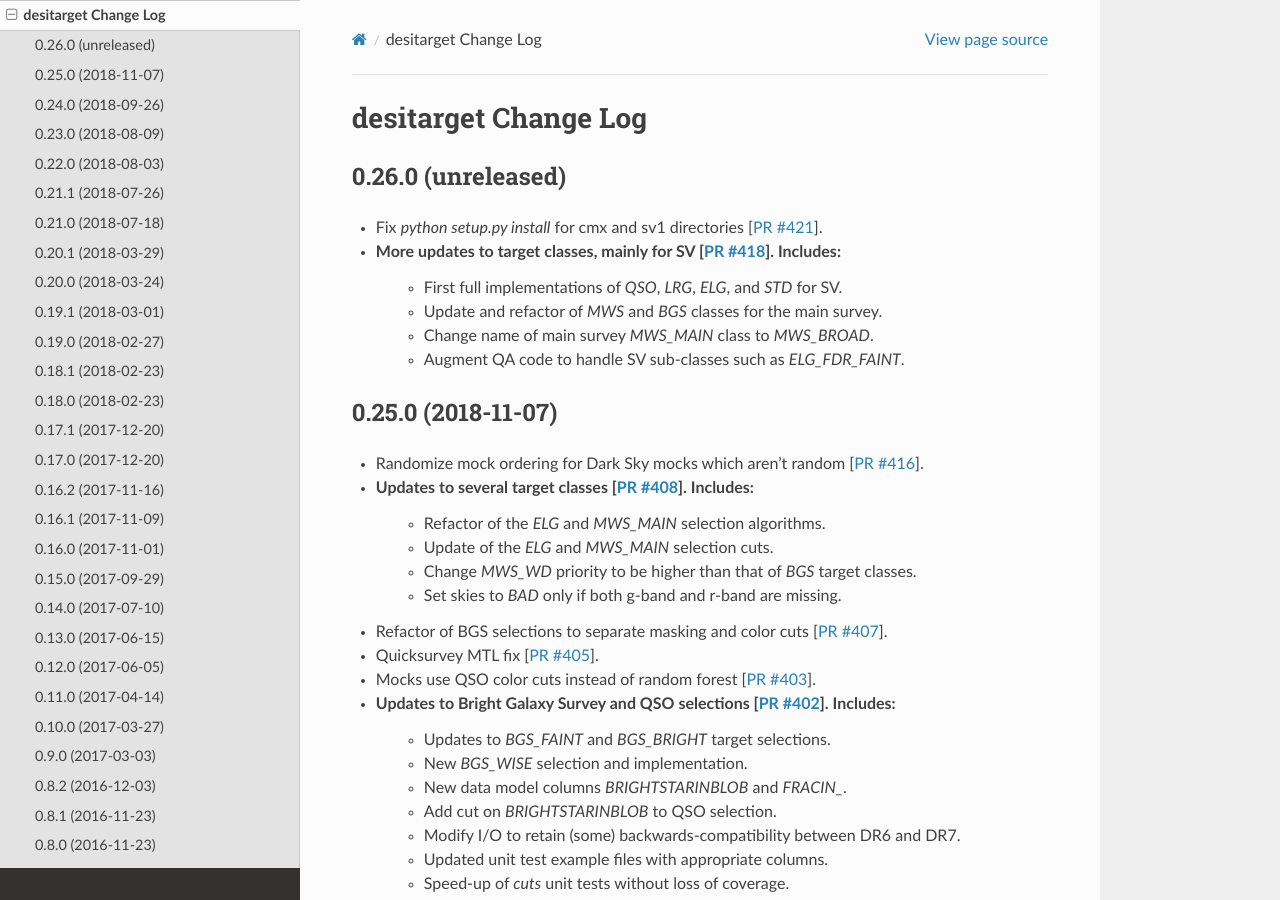
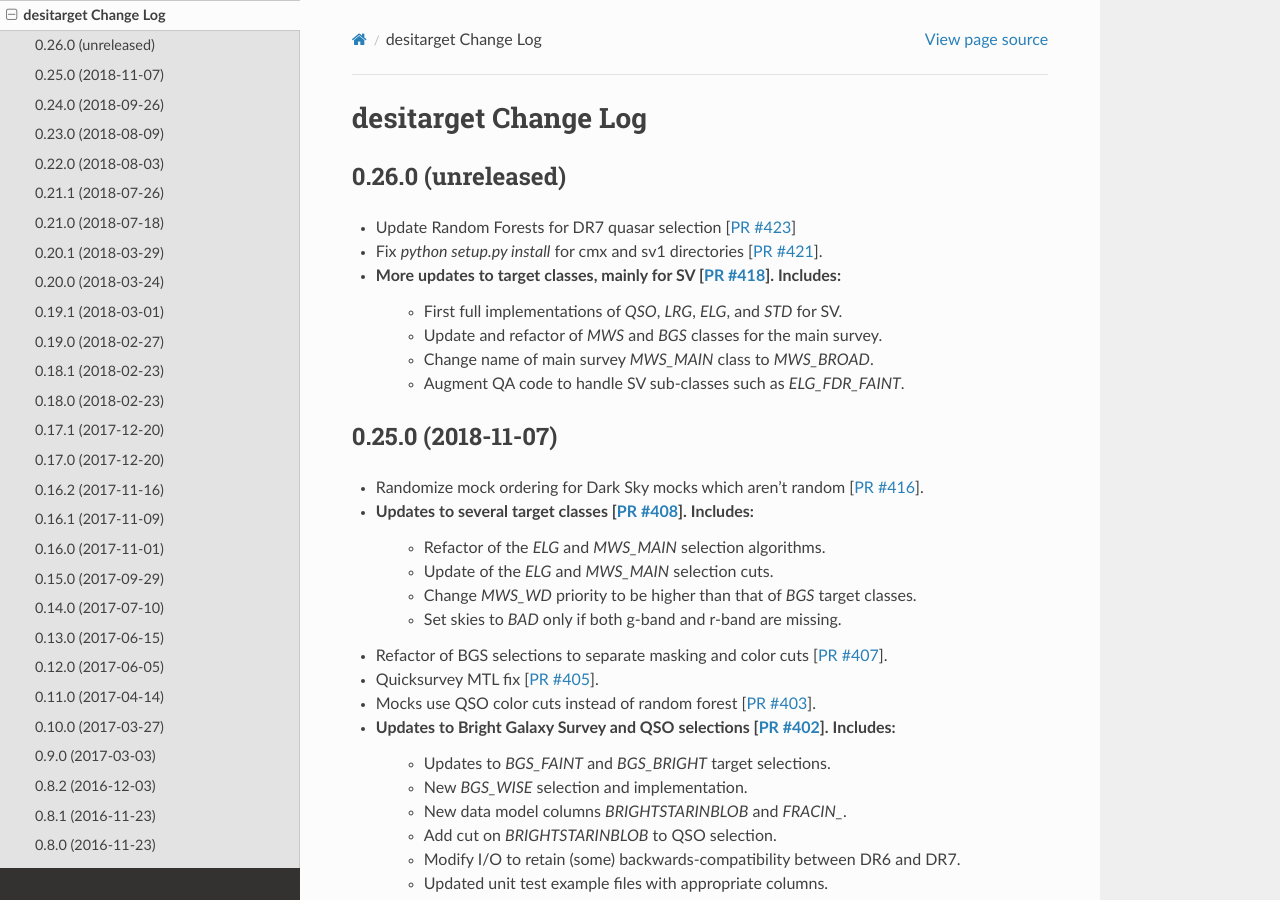
Before and after one commit to desihub/desitarget, a Sphinx documentation site: the page built from doc/changes.rst, in a window 1280 px wide and 900 px high. Built offline with Sphinx 7.4.7 and the Read the Docs theme 2.0.0, drawn with Linux system fonts in a browser that asks for light colours.

Commit message:
updating changes documentation [ci skip]

```diff
--- a/doc/changes.rst
+++ b/doc/changes.rst
@@ -5,6 +5,7 @@ desitarget Change Log
 0.26.0 (unreleased)
 -------------------
 
+* Update Random Forests for DR7 quasar selection [`PR #423`_]
 * Fix `python setup.py install` for cmx and sv1 directories [`PR #421`_].
 * More updates to target classes, mainly for SV [`PR #418`_]. Includes:
     * First full implementations of `QSO`, `LRG`, `ELG`, and `STD` for SV.
@@ -14,6 +15,7 @@ desitarget Change Log
 
 .. _`PR #418`: https://github.com/desihub/desitarget/pull/418
 .. _`PR #421`: https://github.com/desihub/desitarget/pull/421
+.. _`PR #423`: https://github.com/desihub/desitarget/pull/423
 
 0.25.0 (2018-11-07)
 -------------------
```
